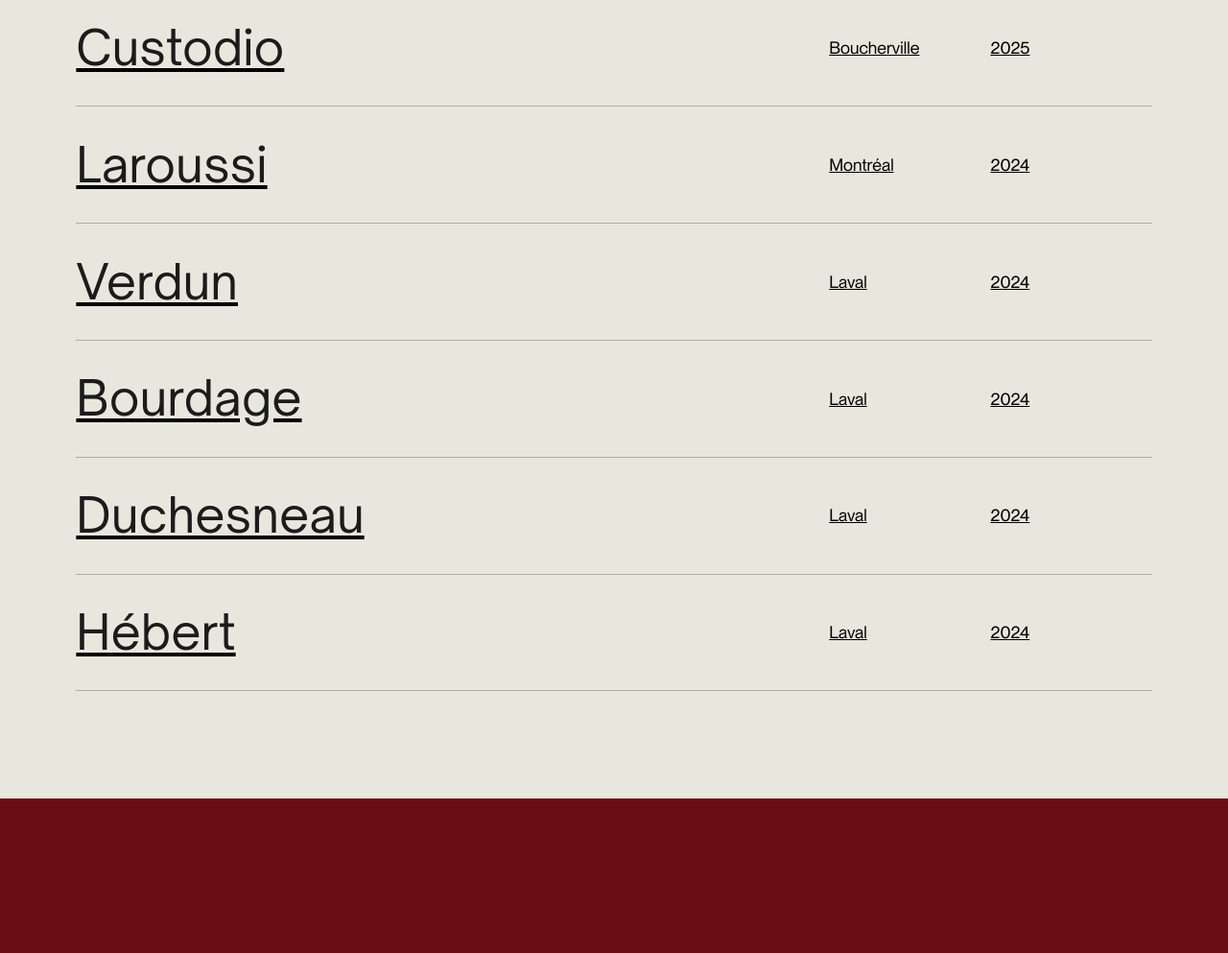
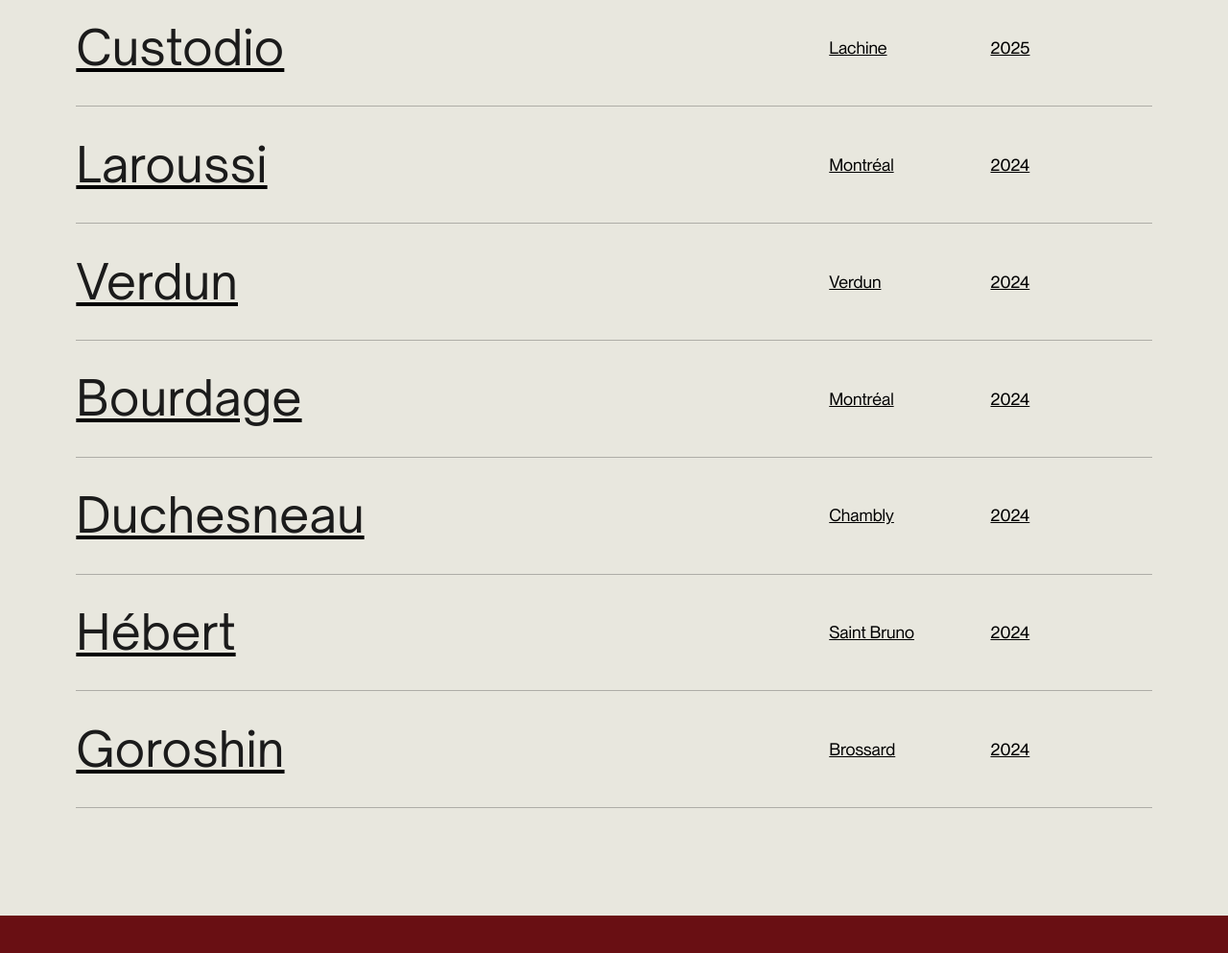
Before and after one commit to Wrivard/constructionpmm, a website: page projets.html in a window 1280 px wide. Shown: the part 741-1734 px from the top of the page at 96% size. Drawn offline with nearby package versions, Linux system fonts and the light colour scheme; a script that the page names is missing.

Commit message:
Update project locations and add Goroshin project to projets page

```diff
--- a/projets.html
+++ b/projets.html
@@ -2030,7 +2030,7 @@ margin: 0rem !important;
                           <h2 class="preview-item__heading">De Champs</h2>
                         </div>
                         <div class="preview-item__col is--small tablet--hide">
-                          <p class="preview-item__text">Sorel</p>
+                          <p class="preview-item__text">Boucherville</p>
                         </div>
                         <div class="preview-item__col is--small">
                           <p class="preview-item__text">2025</p>
@@ -2046,7 +2046,7 @@ margin: 0rem !important;
                           <h2 class="preview-item__heading">Custodio</h2>
                         </div>
                         <div class="preview-item__col is--small tablet--hide">
-                          <p class="preview-item__text">Boucherville</p>
+                          <p class="preview-item__text">Lachine</p>
                         </div>
                         <div class="preview-item__col is--small">
                           <p class="preview-item__text">2025</p>
@@ -2078,7 +2078,7 @@ margin: 0rem !important;
                           <h2 class="preview-item__heading">Verdun</h2>
                         </div>
                         <div class="preview-item__col is--small tablet--hide">
-                          <p class="preview-item__text">Laval</p>
+                          <p class="preview-item__text">Verdun</p>
                         </div>
                         <div class="preview-item__col is--small">
                           <p class="preview-item__text">2024</p>
@@ -2094,7 +2094,7 @@ margin: 0rem !important;
                           <h2 class="preview-item__heading">Bourdage</h2>
                         </div>
                         <div class="preview-item__col is--small tablet--hide">
-                          <p class="preview-item__text">Laval</p>
+                          <p class="preview-item__text">Montréal</p>
                         </div>
                         <div class="preview-item__col is--small">
                           <p class="preview-item__text">2024</p>
@@ -2110,7 +2110,7 @@ margin: 0rem !important;
                           <h2 class="preview-item__heading">Duchesneau</h2>
                         </div>
                         <div class="preview-item__col is--small tablet--hide">
-                          <p class="preview-item__text">Laval</p>
+                          <p class="preview-item__text">Chambly</p>
                         </div>
                         <div class="preview-item__col is--small">
                           <p class="preview-item__text">2024</p>
@@ -2126,13 +2126,29 @@ margin: 0rem !important;
                           <h2 class="preview-item__heading">Hébert</h2>
                         </div>
                         <div class="preview-item__col is--small tablet--hide">
-                          <p class="preview-item__text">Laval</p>
+                          <p class="preview-item__text">Saint Bruno</p>
                         </div>
                         <div class="preview-item__col is--small">
                           <p class="preview-item__text">2024</p>
                         </div>
                       </div>
                       <div data-follower-visual="" class="preview-item__visual"><img sizes="(max-width: 3600px) 100vw, 3600px" srcset="images/Projet-Hébert-2-p-500.webp 500w, images/Projet-Hébert-2-p-800.webp 800w, images/Projet-Hébert-2-p-1080.webp 1080w, images/Projet-Hébert-2-p-1600.webp 1600w, images/Projet-Hébert-2-p-2000.webp 2000w, images/Projet-Hébert-2-p-2600.webp 2600w, images/Projet-Hébert-2-p-3200.webp 3200w, images/Projet-Hébert-2.webp 3600w" alt="" src="images/Projet-Hébert-2.webp" loading="lazy" class="preview-item__visual-img"></div>
+                    </a>
+                  </div>
+                  <div data-follower-item="" class="preview-item">
+                    <a href="projets/goroshin.html" class="preview-item__inner w-inline-block">
+                      <div class="preview-item__row">
+                        <div class="preview-item__col is--large">
+                          <h2 class="preview-item__heading">Goroshin</h2>
+                        </div>
+                        <div class="preview-item__col is--small tablet--hide">
+                          <p class="preview-item__text">Brossard</p>
+                        </div>
+                        <div class="preview-item__col is--small">
+                          <p class="preview-item__text">2024</p>
+                        </div>
+                      </div>
+                      <div data-follower-visual="" class="preview-item__visual"><img sizes="(max-width: 1376px) 100vw, 1376px" srcset="images/a441f299-51d9-417a-90d7-3025f59d1fac.webp 500w, images/a441f299-51d9-417a-90d7-3025f59d1fac.webp 800w, images/a441f299-51d9-417a-90d7-3025f59d1fac.webp 1080w, images/a441f299-51d9-417a-90d7-3025f59d1fac.webp 1376w" alt="" src="images/a441f299-51d9-417a-90d7-3025f59d1fac.webp" loading="lazy" class="preview-item__visual-img"></div>
                     </a>
                   </div>
                 </div>
```
